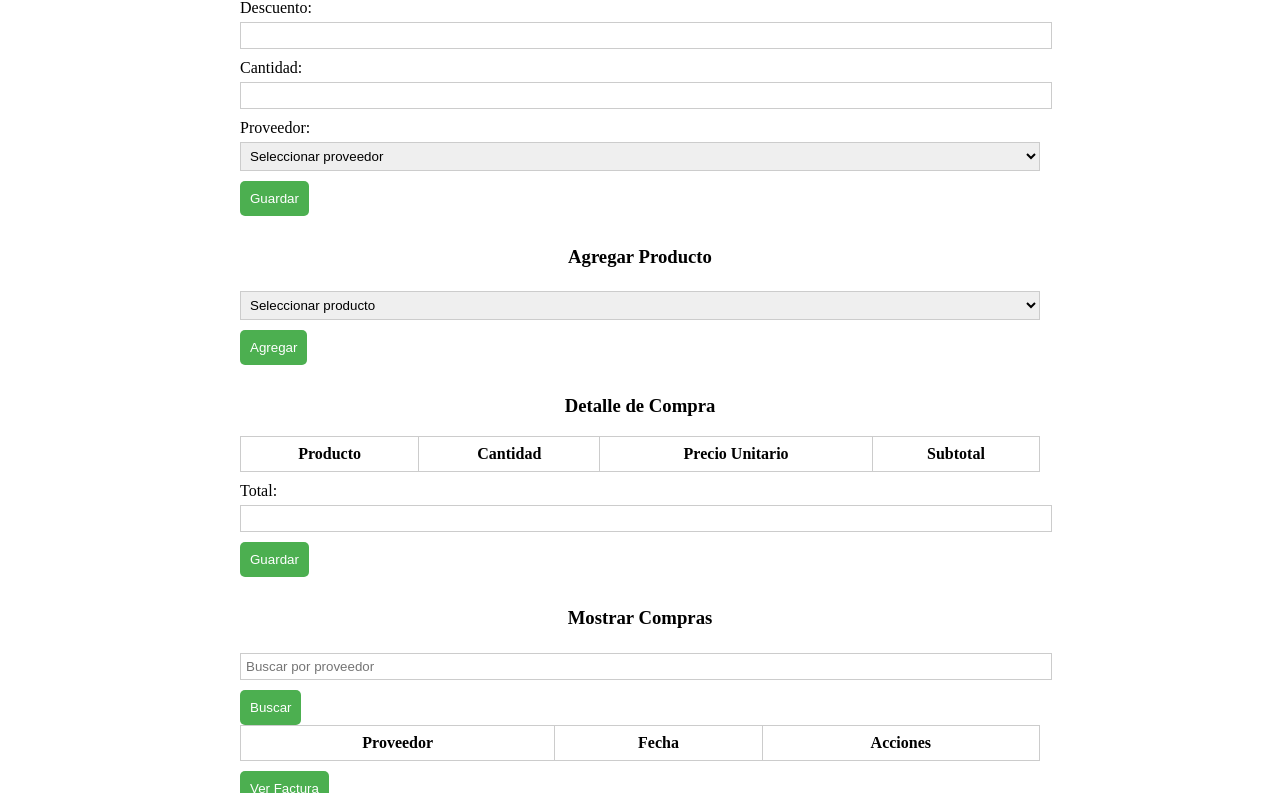
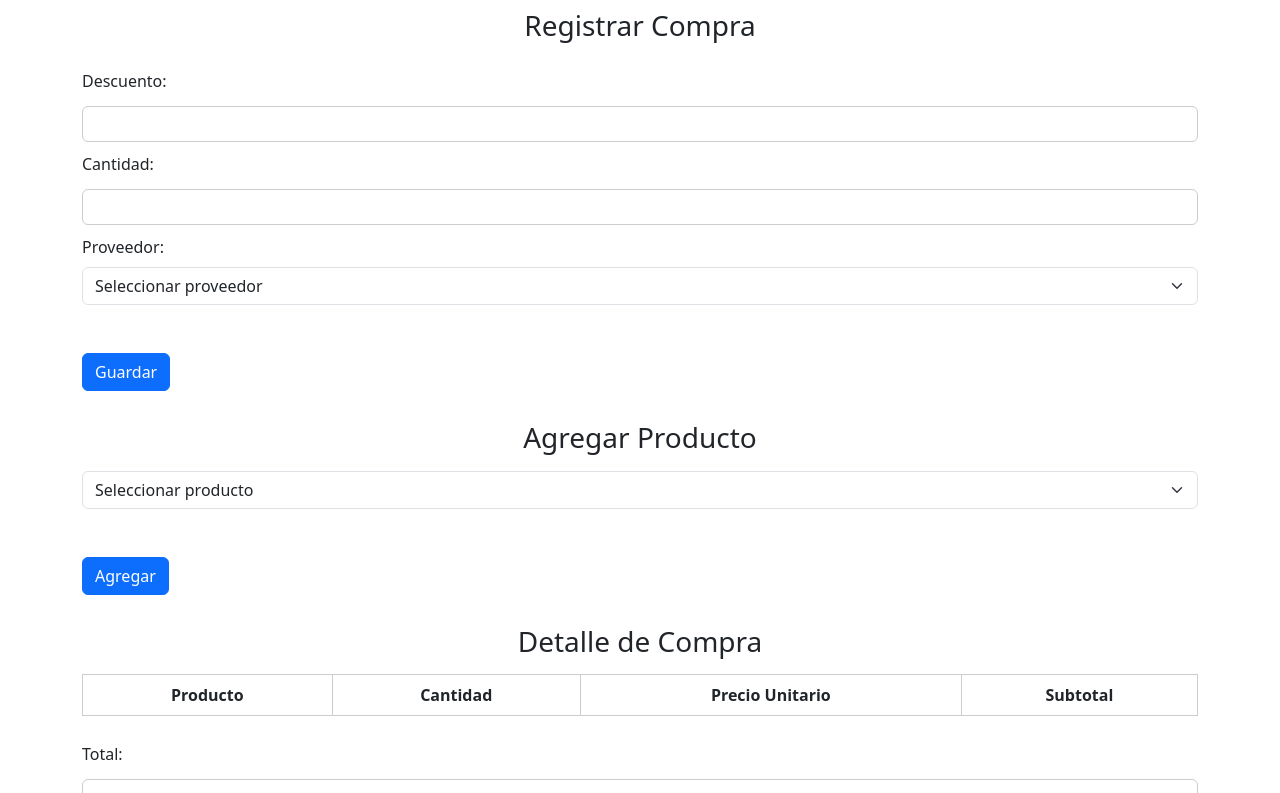
Before and after one commit to Morales0309/MaquetaHTML, a plain HTML site: page index.html in a window 1280 px wide. Shown: the part 109-902 px from the top of the page. Drawn offline with nearby package versions, Linux system fonts and the light colour scheme.

Commit message:
:construction:

```diff
--- a/index.html
+++ b/index.html
@@ -1,45 +1,73 @@
 <!DOCTYPE html>
 <html lang="en">
+
 <head>
   <meta charset="UTF-8">
   <meta name="viewport" content="width=device-width, initial-scale=1.0">
-    <link rel="stylesheet" href="style.css">
-    <script src="main.js"></script>
+  <link rel="stylesheet" href="/statics/style.css">
+  <script src="/statics/index.js"></script>
+  <link href="https://cdn.jsdelivr.net/npm/bootstrap@5.3.0/dist/css/bootstrap.min.css" rel="stylesheet"
+    integrity="sha384-9ndCyUaIbzAi2FUVXJi0CjmCapSmO7SnpJef0486qhLnuZ2cdeRhO02iuK6FUUVM" crossorigin="anonymous">
   <title>Document</title>
+
+
+  <nav class="navbar navbar-expand-lg bg-body-tertiary">
+    <div class="container-fluid">
+      <a class="navbar-brand" href="/index.html">Home</a>
+      <button class="navbar-toggler" type="button" data-bs-toggle="collapse" data-bs-target="#navbarNavDropdown"
+        aria-controls="navbarNavDropdown" aria-expanded="false" aria-label="Toggle navigation">
+        <span class="navbar-toggler-icon"></span>
+      </button>
+      <div class="collapse navbar-collapse" id="navbarNavDropdown">
+        <ul class="navbar-nav">
+          <li class="nav-item">
+            <a class="nav-link active" aria-current="page" href="/templates/login.html">Iniciar Sesion</a>
+          </li>
+        </ul>
+      </div>
+    </div>
+  </nav>
+
 </head>
+
 <body>
+
   <div class="container">
-        <h2>Módulo de Compras</h2>
+    <h2 class="mb-4">Módulo de Compras</h2>
 
     <!-- Formulario para registrar una compra -->
     <div id="registrar-compra" class="form-section">
-          <h3>Registrar Compra</h3>
-          <label for="compra-descuento">Descuento:</label>
-          <input type="text" id="compra-descuento">
-          <label for="compra-cantidad">Cantidad:</label>
-          <input type="text" id="compra-cantidad">
-          <label for="compra-proveedor">Proveedor:</label>
-          <select id="compra-proveedor">
+        <h3 class="mb-3">Registrar Compra</h3>
+        <label for="compra-descuento" class="form-label">Descuento:</label>
+        <input type="text" id="compra-descuento" class="form-control">
+        <label for="compra-cantidad" class="form-label">Cantidad:</label>
+        <input type="text" id="compra-cantidad" class="form-control">
+        <label for="compra-proveedor" class="form-label">Proveedor:</label>
+        <select id="compra-proveedor" class="form-select">
             <option value="">Seleccionar proveedor</option>
             <!-- Opciones de proveedores -->
         </select>
-          <button id="guardar-compra-btn">Guardar</button>
+        <br>
+        <br>
+        <button id="guardar-compra-btn" class="btn btn-primary">Guardar</button>
     </div>
 
     <!-- Agregar productos a la compra -->
     <div id="agregar-producto" class="form-section">
-          <h3>Agregar Producto</h3>
-          <select id="producto-seleccionado">
+        <h3 class="mb-3">Agregar Producto</h3>
+        <select id="producto-seleccionado" class="form-select">
             <option value="">Seleccionar producto</option>
             <!-- Opciones de productos -->
         </select>
-          <button id="agregar-producto-btn">Agregar</button>
+        <br>
+        <br>
+        <button id="agregar-producto-btn" class="btn btn-primary">Agregar</button>
     </div>
 
     <!-- Detalle de la compra -->
     <div id="detalle-compra" class="form-section">
-          <h3>Detalle de Compra</h3>
-          <table id="productos-table">
+        <h3 class="mb-3">Detalle de Compra</h3>
+        <table id="productos-table" class="table">
             <thead>
                 <tr>
                     <th>Producto</th>
@@ -52,17 +80,22 @@
                 <!-- Filas de productos agregados a la compra -->
             </tbody>
         </table>
-          <label for="compra-total">Total:</label>
-          <input type="text" id="compra-total" readonly>
-          <button id="guardar-detalle-btn">Guardar</button>
+        <label for="compra-total" class="form-label">Total:</label>
+        <input type="text" id="compra-total" class="form-control" readonly>
+        <br>
+        <br>
+        <button id="guardar-detalle-btn" class="btn btn-primary">Guardar</button>
     </div>
 
     <!-- Mostrar compras realizadas -->
     <div id="mostrar-compras" class="form-section">
-          <h3>Mostrar Compras</h3>
-          <input type="text" id="buscar-proveedor" placeholder="Buscar por proveedor">
-          <button id="buscar-compras-btn">Buscar</button>
-          <table id="compras-table">
+        <h3 class="mb-3">Mostrar Compras</h3>
+        <input type="text" id="buscar-proveedor" class="form-control mb-3" placeholder="Buscar por proveedor">
+        <br>
+        <button id="buscar-compras-btn" class="btn btn-primary">Buscar</button>
+        <br>
+        <br>
+        <table id="compras-table" class="table">
             <thead>
                 <tr>
                     <th>Proveedor</th>
@@ -74,8 +107,16 @@
                 <!-- Filas de compras realizadas -->
             </tbody>
         </table>
-          <button id="ver-factura-btn">Ver Factura</button>
+        <br>
+        <button id="ver-factura-btn" class="btn btn-primary">Ver Factura</button>
+        <br>
     </div>
 </div>
+
+
+  <script src="https://cdn.jsdelivr.net/npm/bootstrap@5.3.0/dist/js/bootstrap.bundle.min.js"
+    integrity="sha384-geWF76RCwLtnZ8qwWowPQNguL3RmwHVBC9FhGdlKrxdiJJigb/j/68SIy3Te4Bkz"
+    crossorigin="anonymous"></script>
 </body>
+
 </html>
--- /dev/null
+++ b/statics/login.css
@@ -0,0 +1,51 @@
+
+body{
+  background-image: url("/assets/imgs/cow-1715829_1280.jpg");
+  background-repeat: no-repeat;
+  background-size: cover;
+}
+
+
+.container {
+    width: 300px;
+    margin: 0 auto;
+    padding: 20px;
+    border: 1px solid #ccc;
+    border-radius: 5px;
+    margin-top: 15rem;
+    background-color: #fff;
+  }
+
+  h2 {
+    text-align: center;
+  }
+
+  label {
+    display: block;
+    margin-top: 10px;
+  }
+
+  input[type="text"],
+  input[type="password"] {
+    width: 100%;
+    padding: 5px;
+    margin-top: 5px;
+    border: 1px solid #ccc;
+  }
+
+  button {
+    width: 100%;
+    padding: 10px;
+    margin-top: 10px;
+    background-color: #4CAF50;
+    color: white;
+    border: none;
+    border-radius: 5px;
+    cursor: pointer;
+  }
+
+
+  .home{
+    margin-top: 10px;
+    text-align: center;
+  }
```
Also changed, not shown: statics/login.js (added, +16 -0 lines), templates/login.html (added, +35 -0 lines), assets/imgs/cow-1715829_1280.jpg (added), statics/index.js (renamed from main.js), statics/style.css (renamed from style.css). Lines whose indentation alone changed are shown as unchanged.
